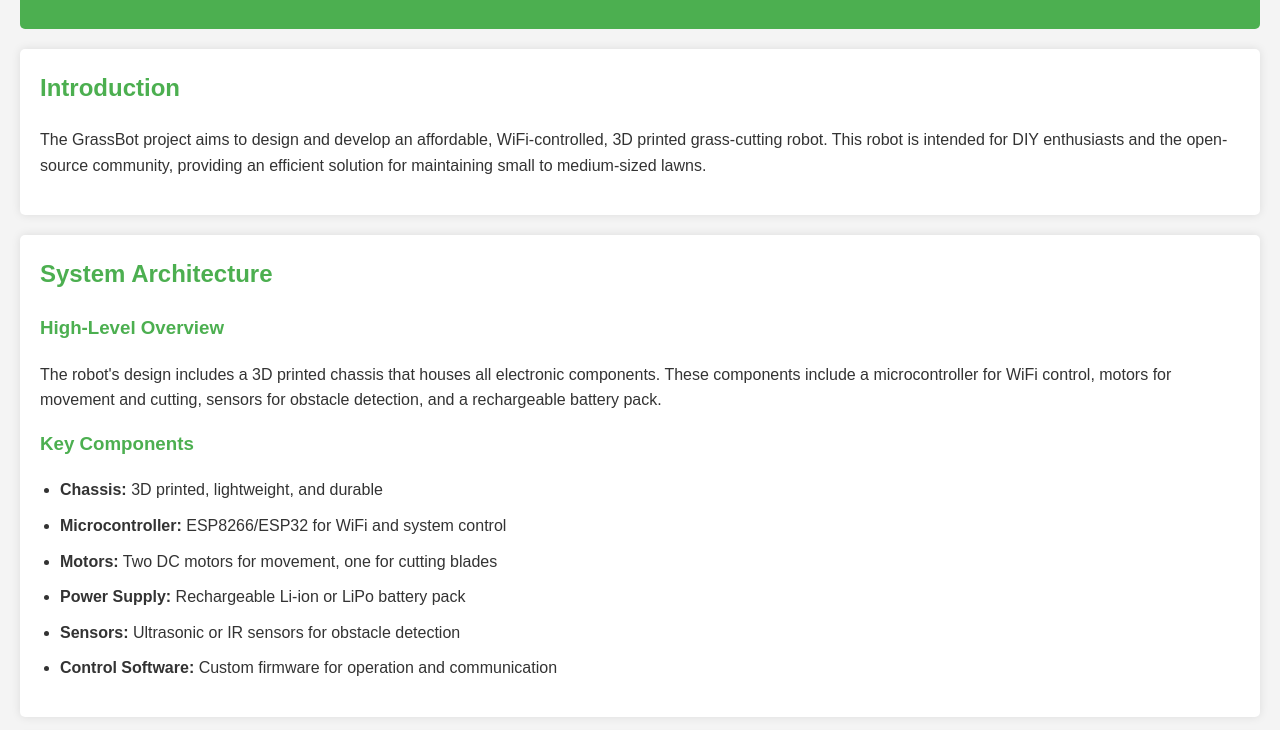
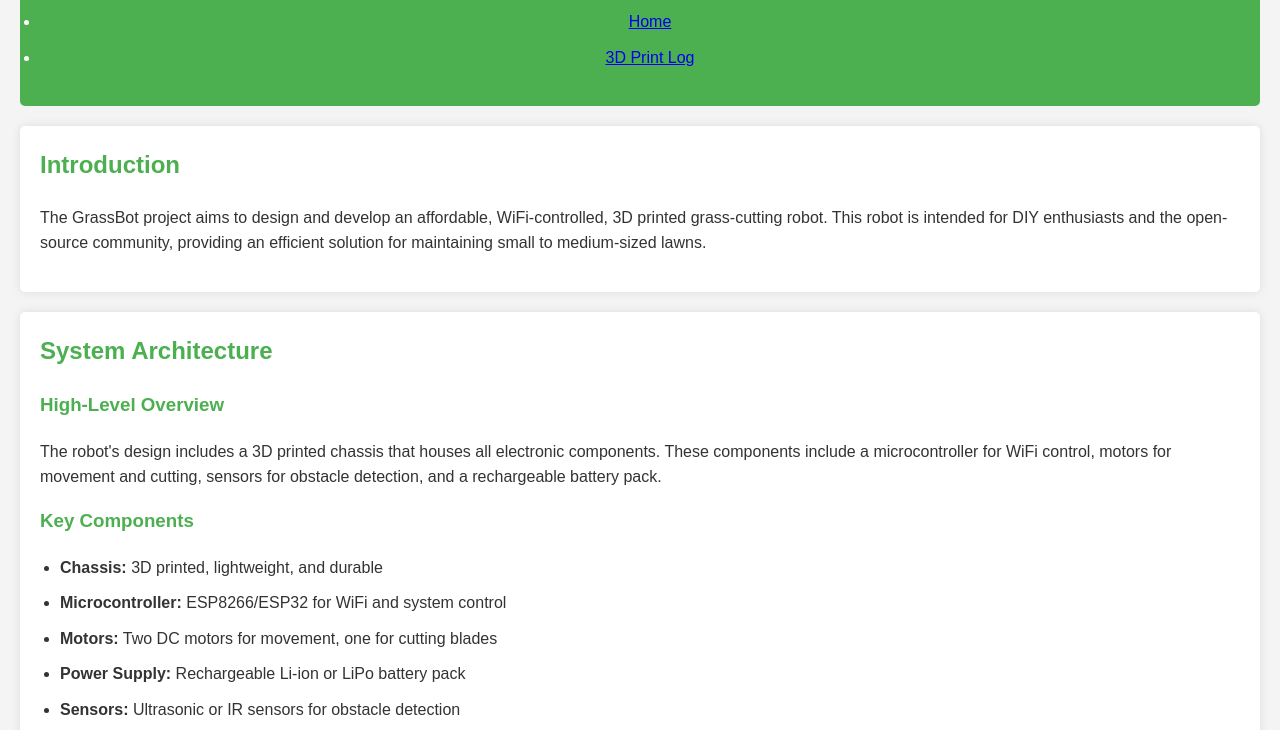
Before and after one commit to kianerfaan/grassbot.org, a plain HTML site: page index.html in a window 1280 px wide. Shown: the part 164-894 px from the top of the page. Drawn offline with Linux system fonts and the light colour scheme.

Commit message:
Update index.html

```diff
--- a/index.html
+++ b/index.html
@@ -10,6 +10,12 @@
     <header>
         <h1>GrassBot</h1>
         <p>WiFi-Controlled 3D Printed Grass-Cutting Robot</p>
+        <nav>
+            <ul>
+                <li><a href="index.html">Home</a></li>
+                <li><a href="3dprintlog.html">3D Print Log</a></li>
+            </ul>
+        </nav>
     </header>
 
     <section>
```
